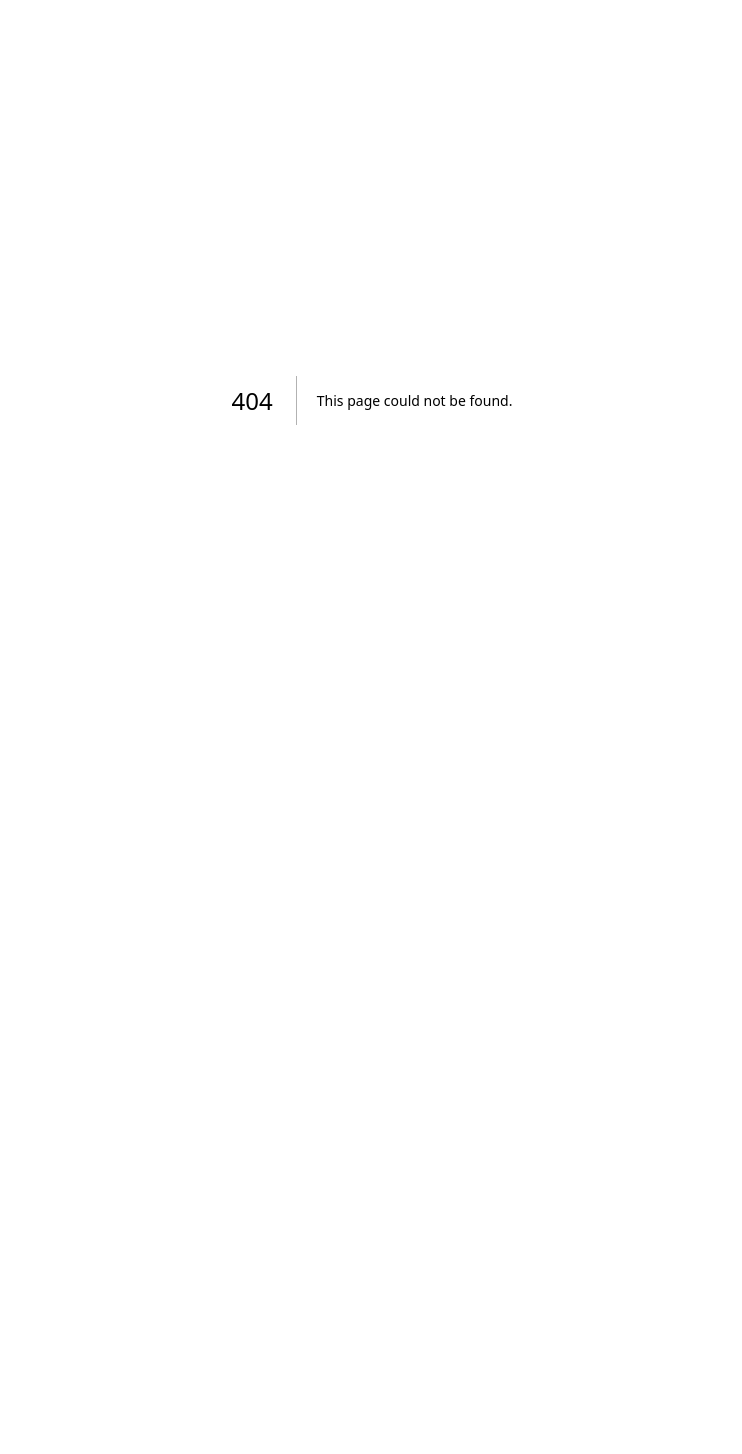
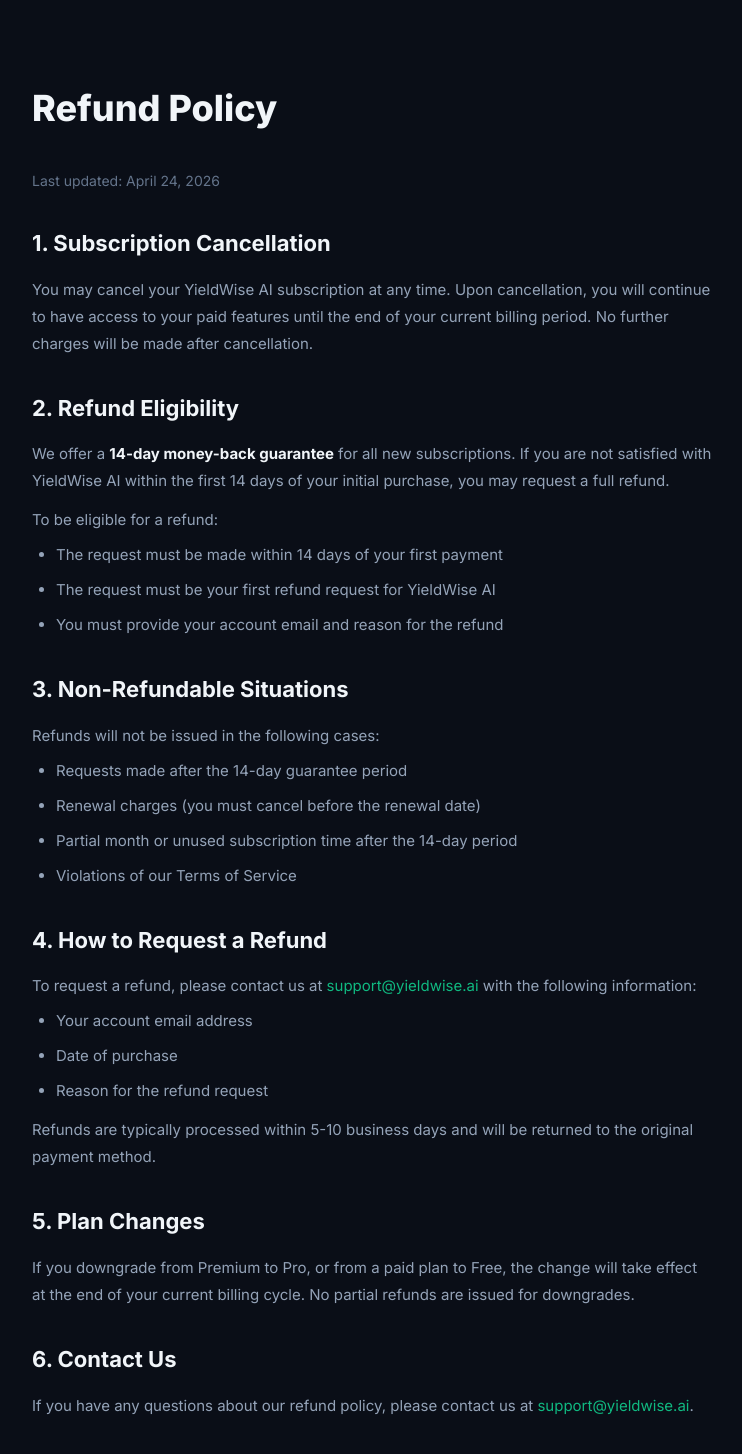
Before and after one commit to mkandemirrr/yieldwise, a Next.js app: page /refund in a window 1280 px wide. Before the commit this address had no page. Shown: the top 1454 px of the page, without its empty margins (268-1010 px from the left). Before the commit the page ends 800 px from the top, so only its background shows below. Built offline with nearby package versions, Linux system fonts and the light colour scheme.

Commit message:
Add refund policy page for Paddle verification

```diff
--- /dev/null
+++ b/src/app/refund/page.tsx
@@ -0,0 +1,53 @@
+import type { Metadata } from "next";
+
+export const metadata: Metadata = {
+  title: "Refund Policy — YieldWise AI",
+  description: "YieldWise AI refund and cancellation policy for subscription plans.",
+};
+
+export default function RefundPage() {
+  return (
+    <div style={{ minHeight: "100vh", padding: "80px 20px", maxWidth: 720, margin: "0 auto" }}>
+      <h1 style={{ fontSize: 36, fontWeight: 800, marginBottom: 32 }}>Refund Policy</h1>
+      <p style={{ color: "var(--text-muted)", marginBottom: 32, fontSize: 14 }}>Last updated: April 24, 2026</p>
+
+      <div style={{ color: "var(--text-secondary)", lineHeight: 1.8, fontSize: 15 }}>
+        <h2 style={{ fontSize: 22, fontWeight: 700, marginTop: 32, marginBottom: 12, color: "var(--text-primary)" }}>1. Subscription Cancellation</h2>
+        <p>You may cancel your YieldWise AI subscription at any time. Upon cancellation, you will continue to have access to your paid features until the end of your current billing period. No further charges will be made after cancellation.</p>
+
+        <h2 style={{ fontSize: 22, fontWeight: 700, marginTop: 32, marginBottom: 12, color: "var(--text-primary)" }}>2. Refund Eligibility</h2>
+        <p>We offer a <strong style={{ color: "var(--text-primary)" }}>14-day money-back guarantee</strong> for all new subscriptions. If you are not satisfied with YieldWise AI within the first 14 days of your initial purchase, you may request a full refund.</p>
+        <p style={{ marginTop: 12 }}>To be eligible for a refund:</p>
+        <ul style={{ paddingLeft: 24, marginTop: 8 }}>
+          <li style={{ marginBottom: 8 }}>The request must be made within 14 days of your first payment</li>
+          <li style={{ marginBottom: 8 }}>The request must be your first refund request for YieldWise AI</li>
+          <li style={{ marginBottom: 8 }}>You must provide your account email and reason for the refund</li>
+        </ul>
+
+        <h2 style={{ fontSize: 22, fontWeight: 700, marginTop: 32, marginBottom: 12, color: "var(--text-primary)" }}>3. Non-Refundable Situations</h2>
+        <p>Refunds will not be issued in the following cases:</p>
+        <ul style={{ paddingLeft: 24, marginTop: 8 }}>
+          <li style={{ marginBottom: 8 }}>Requests made after the 14-day guarantee period</li>
+          <li style={{ marginBottom: 8 }}>Renewal charges (you must cancel before the renewal date)</li>
+          <li style={{ marginBottom: 8 }}>Partial month or unused subscription time after the 14-day period</li>
+          <li style={{ marginBottom: 8 }}>Violations of our Terms of Service</li>
+        </ul>
+
+        <h2 style={{ fontSize: 22, fontWeight: 700, marginTop: 32, marginBottom: 12, color: "var(--text-primary)" }}>4. How to Request a Refund</h2>
+        <p>To request a refund, please contact us at <a href="mailto:support@yieldwise.ai" style={{ color: "var(--accent)" }}>support@yieldwise.ai</a> with the following information:</p>
+        <ul style={{ paddingLeft: 24, marginTop: 8 }}>
+          <li style={{ marginBottom: 8 }}>Your account email address</li>
+          <li style={{ marginBottom: 8 }}>Date of purchase</li>
+          <li style={{ marginBottom: 8 }}>Reason for the refund request</li>
+        </ul>
+        <p style={{ marginTop: 12 }}>Refunds are typically processed within 5-10 business days and will be returned to the original payment method.</p>
+
+        <h2 style={{ fontSize: 22, fontWeight: 700, marginTop: 32, marginBottom: 12, color: "var(--text-primary)" }}>5. Plan Changes</h2>
+        <p>If you downgrade from Premium to Pro, or from a paid plan to Free, the change will take effect at the end of your current billing cycle. No partial refunds are issued for downgrades.</p>
+
+        <h2 style={{ fontSize: 22, fontWeight: 700, marginTop: 32, marginBottom: 12, color: "var(--text-primary)" }}>6. Contact Us</h2>
+        <p>If you have any questions about our refund policy, please contact us at <a href="mailto:support@yieldwise.ai" style={{ color: "var(--accent)" }}>support@yieldwise.ai</a>.</p>
+      </div>
+    </div>
+  );
+}
```
